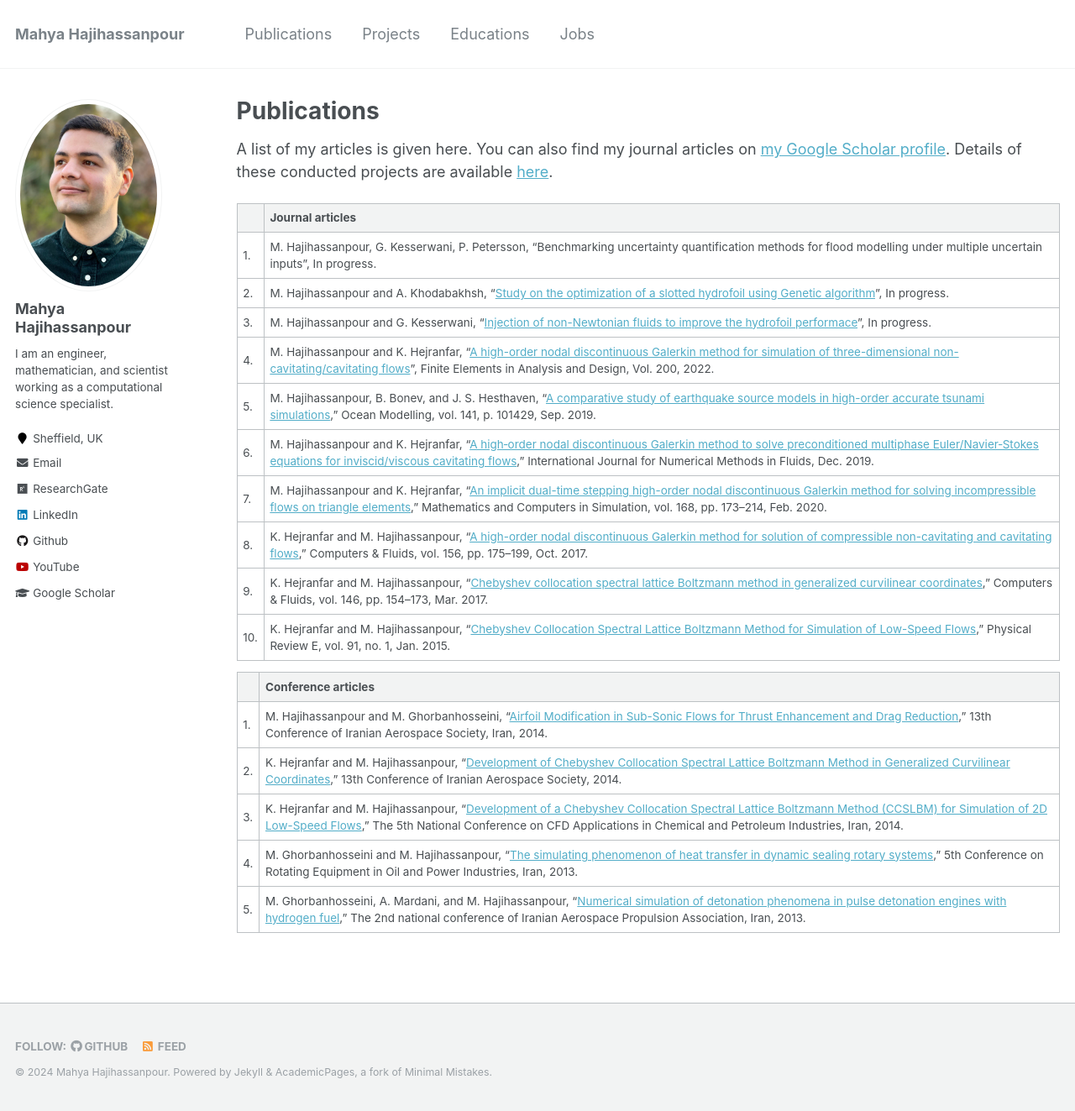
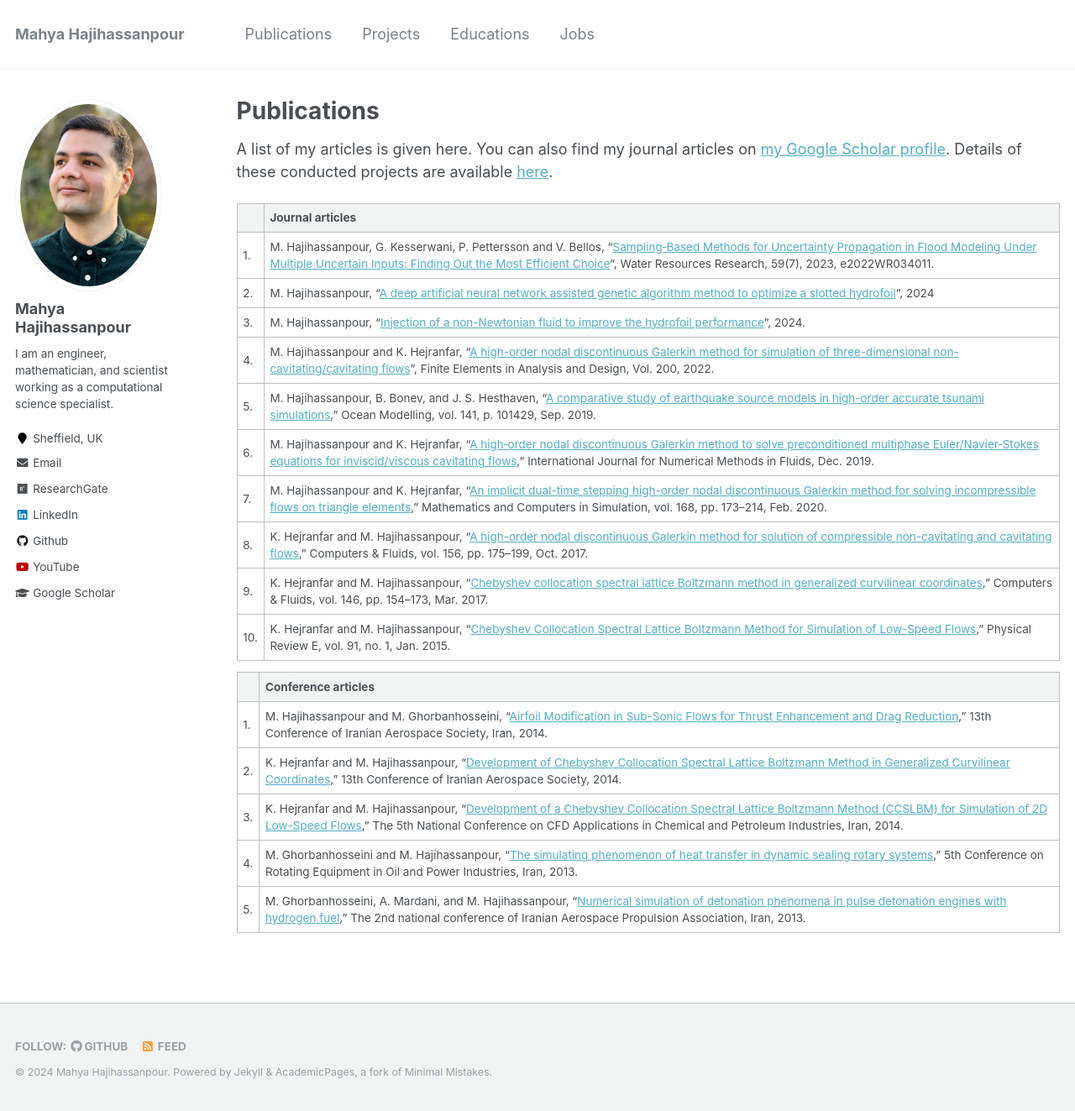
Before and after one commit to mahyahhp/mahyahhp.github.io, a Jekyll site: the page built from _pages/publications.md, in a window 1280 px wide and 1323 px high. Shown: the whole window at 84% size. Built offline with Jekyll 4.4.1, drawn with Linux system fonts in a browser that asks for light colours.

Commit message:
Update publications.md

```diff
--- a/_pages/publications.md
+++ b/_pages/publications.md
@@ -10,9 +10,9 @@ A list of my articles is given here. You can also find my journal articles on [m
 
 |    |Journal articles|
 |    |------|
-|1.  |M. Hajihassanpour, G. Kesserwani, P. Petersson, “Benchmarking uncertainty quantification methods for flood modelling under multiple uncertain inputs”, In progress.|
-|2.  |M. Hajihassanpour and A. Khodabakhsh, “[Study on the optimization of a slotted hydrofoil using Genetic algorithm](/files/Study on the optimization of a slotted hydrofoil using Genetic algorithm.pdf)”, In progress.|
-|3.  |M. Hajihassanpour and G. Kesserwani, “[Injection of non-Newtonian fluids to improve the hydrofoil performace](/files/Injection of non-Newtonian fluids to improve the hydrofoil performace.pdf)”, In progress.|
+|1.  |M. Hajihassanpour, G. Kesserwani, P. Pettersson and V. Bellos, "[Sampling‐Based Methods for Uncertainty Propagation in Flood Modeling Under Multiple Uncertain Inputs: Finding Out the Most Efficient Choice](https://agupubs.onlinelibrary.wiley.com/doi/full/10.1029/2022WR034011)", Water Resources Research, 59(7), 2023, e2022WR034011.|
+|2.  |M. Hajihassanpour, “[A deep artificial neural network assisted genetic algorithm method to optimize a slotted hydrofoil](https://engrxiv.org/preprint/view/3793)”, 2024|
+|3.  |M. Hajihassanpour, “[Injection of a non-Newtonian fluid to improve the hydrofoil performance]()”, 2024.|
 |4.  |M. Hajihassanpour and K. Hejranfar, “[A high-order nodal discontinuous Galerkin method for simulation of three-dimensional non-cavitating/cavitating flows](https://www.sciencedirect.com/science/article/abs/pii/S0168874X21001591)”, Finite Elements in Analysis and Design, Vol. 200, 2022.|
 |5.  |M. Hajihassanpour, B. Bonev, and J. S. Hesthaven, “[A comparative study of earthquake source models in high-order accurate tsunami simulations](https://www.sciencedirect.com/science/article/pii/S1463500318302658),” Ocean Modelling, vol. 141, p. 101429, Sep. 2019.|
 |6.  |M. Hajihassanpour and K. Hejranfar, “[A high‐order nodal discontinuous Galerkin method to solve preconditioned multiphase Euler/Navier‐Stokes equations for inviscid/viscous cavitating flows](https://onlinelibrary.wiley.com/doi/abs/10.1002/fld.4792),” International Journal for Numerical Methods in Fluids, Dec. 2019.|
```
